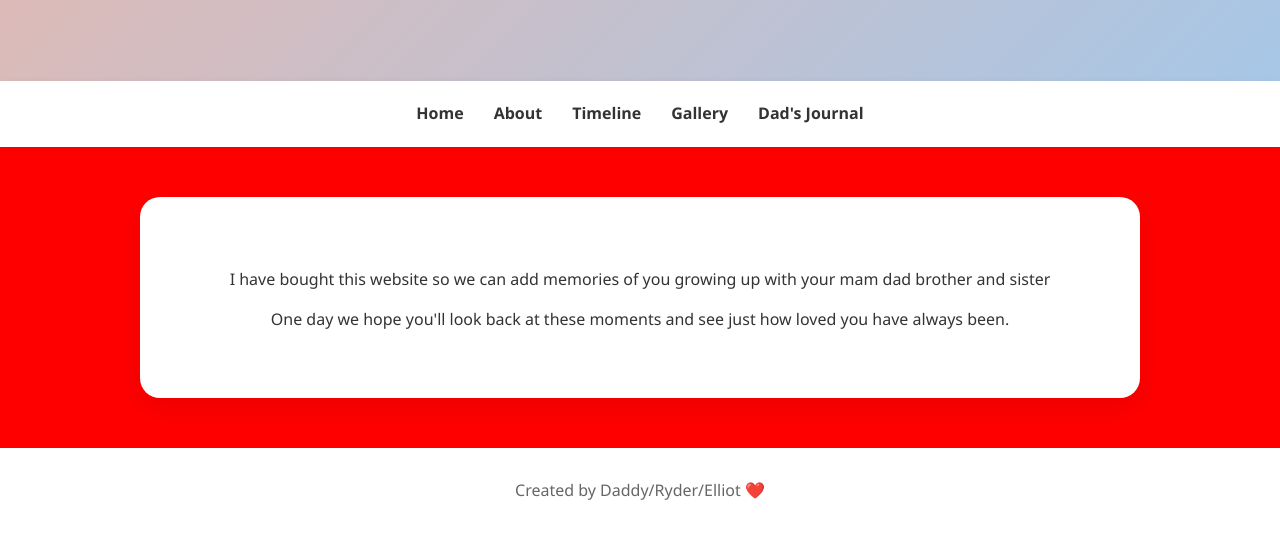
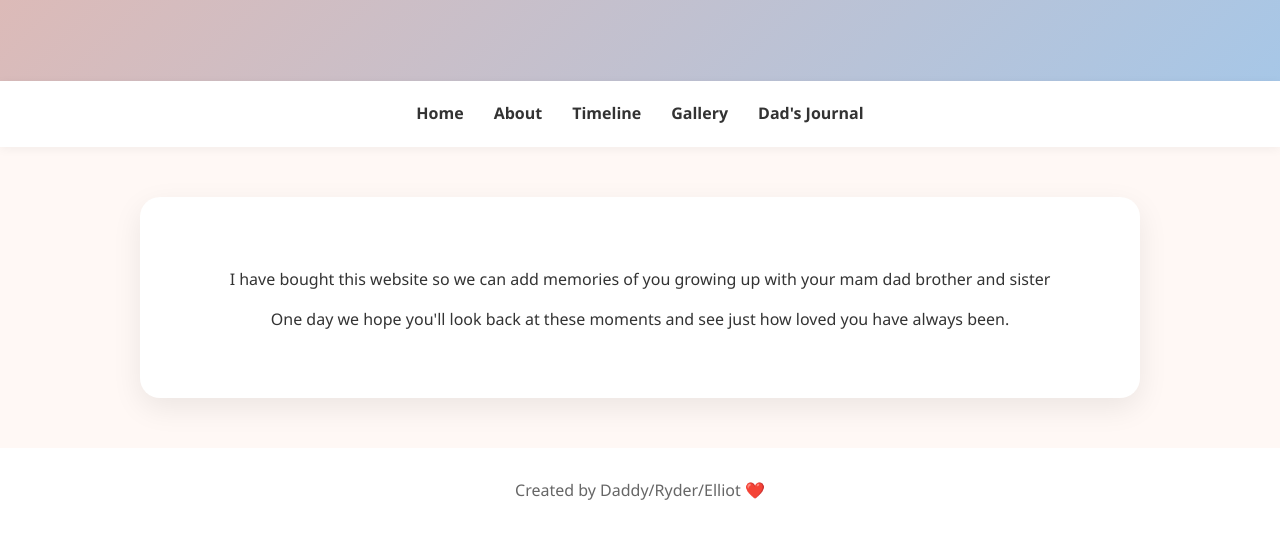
Before and after one commit to Minerals20/imogenhutchinson-com, a plain HTML site: page index.html in a window 1280 px wide. Shown: the part 278-812 px from the top of the page. Drawn offline with Linux system fonts and the light colour scheme.

Commit message:
css test

```diff
--- a/css/style.css
+++ b/css/style.css
@@ -1,8 +1,3 @@
-body {
-    background-color: red !important;
-}
-
-
 :root {
     --bg: #FFF8F5;
     --primary: #E6B8AF;
```
